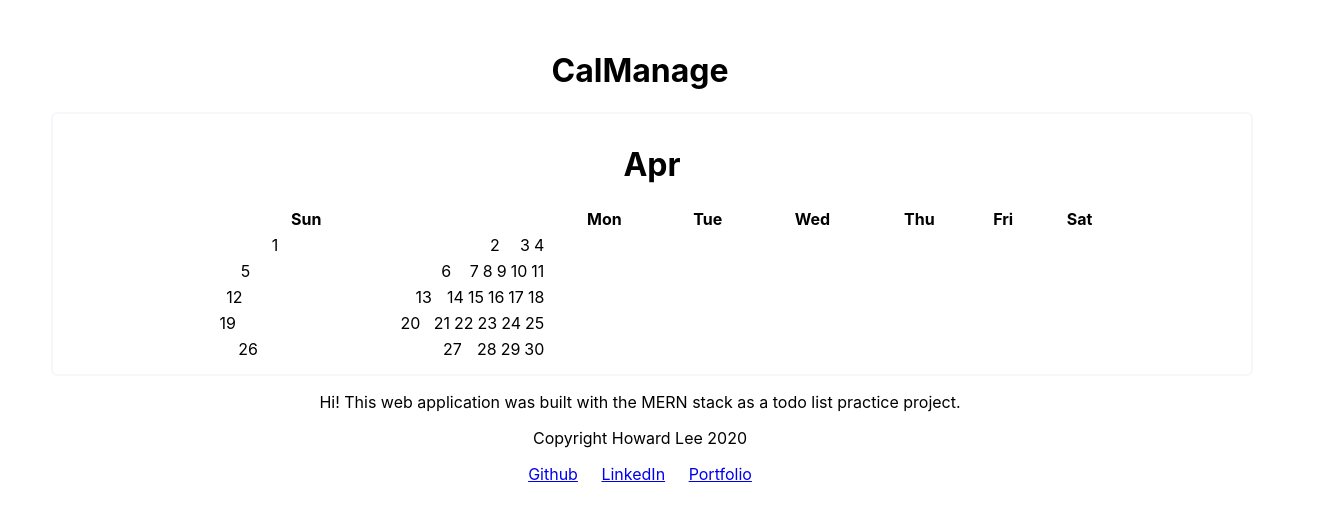
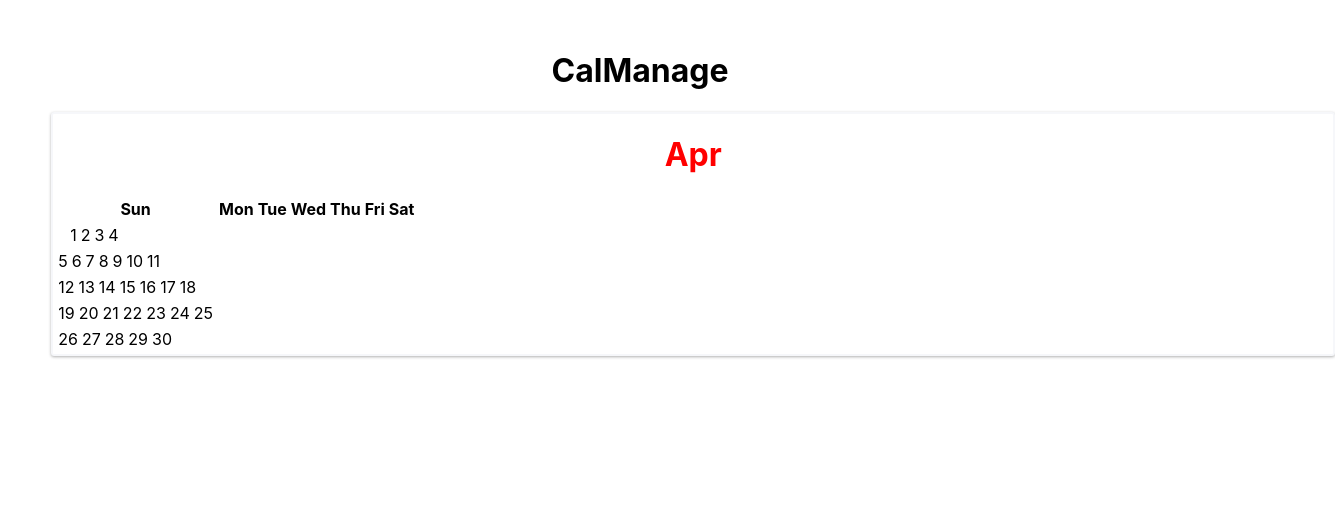
Before and after one commit to howardlee93/calManage, a React app in the folder frontend/: page / in a window 1280 px wide. Shown: the whole page, 1335 px wide, since content can reach past the window. Built offline with nearby package versions, Linux system fonts and the light colour scheme.

Commit message:
fixing styling

```diff
--- a/frontend/src/components/calendar/calendar.css
+++ b/frontend/src/components/calendar/calendar.css
@@ -4,13 +4,14 @@
   padding: 10px;
   background-color: #ffffff;
   width: 100%;
+  padding: 0;
+  display: block;
+  overflow: hidden;
+  position: absolute;
+  border-collapse: separate;
+  box-shadow: 0 1px 3px rgba(0, 0, 0, 0.3125);
+  -webkit-box-shadow: 0 1px 3px rgba(0, 0, 0, 0.3125);
+ border-radius: 3px;
+  -webkit-border-radius: 3px;
 
 }
-
-
-
-.calendar-day{
-	width: 90%;
-
-
-}
--- a/frontend/src/components/calendar/calendar.jsx
+++ b/frontend/src/components/calendar/calendar.jsx
@@ -314,7 +314,7 @@ class Calendar extends React.Component {
 
       		<div className="calendar">
         	 <div className="calendar-navi">
-        	 <h1>{this.month()}</h1>
+        	 <h1 style={{color:"#FF0000"}}>{this.month()}</h1>
       		</div>
 
 
```
